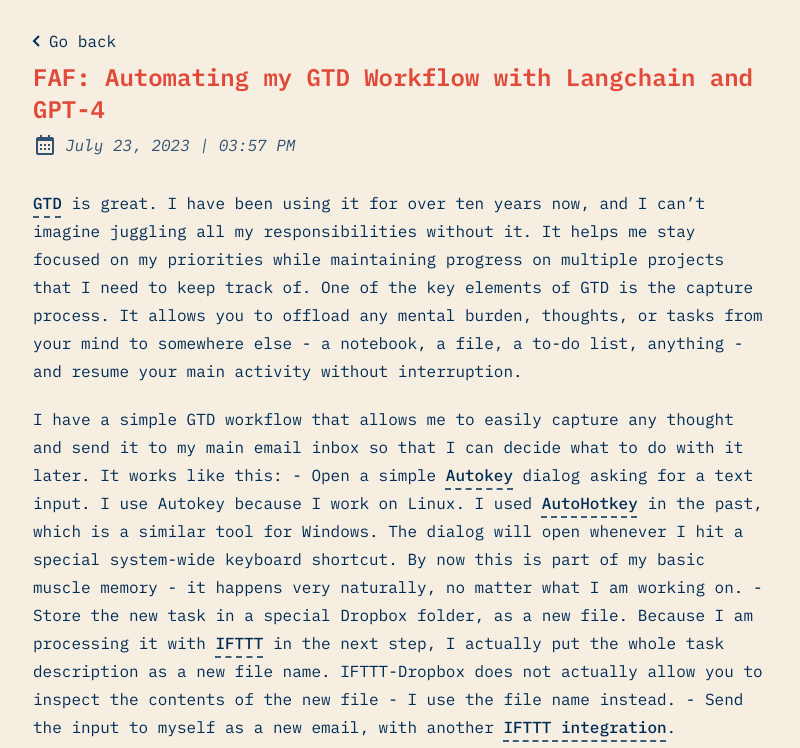
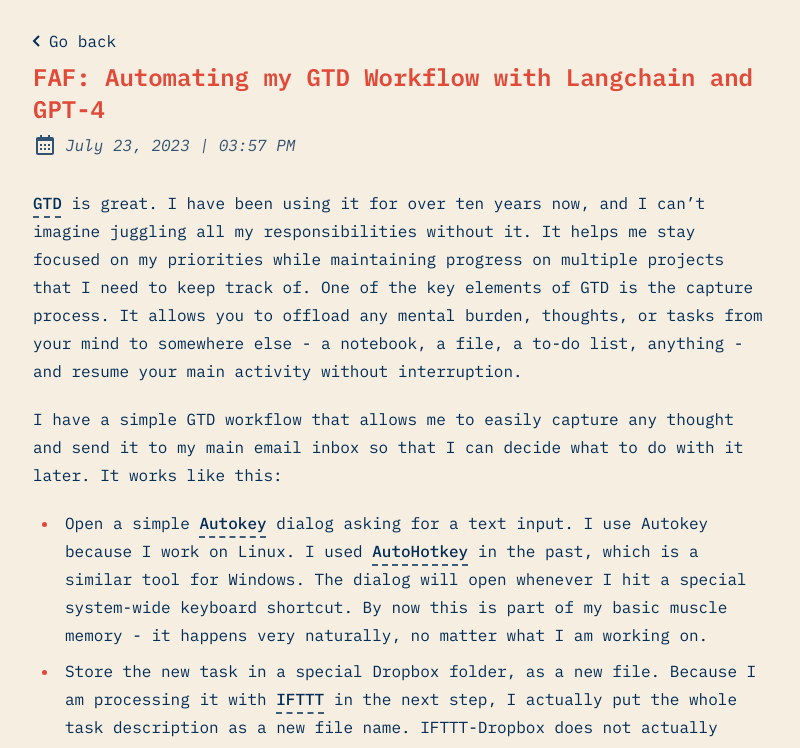
Before and after one commit to przadka/michal-blog, an Astro site: page /posts/faf in a window 1280 px wide. Shown: the part 140-888 px from the top of the page, without its empty margins (239-1039 px from the left). Built offline with nearby package versions, Linux system fonts and the light colour scheme; Astro itself is replaced by a stand-in of ours; some packages are replaced by stand-ins of ours.

Commit message:
Readibility improvements in my latest post

```diff
--- a/src/content/blog/faf.md
+++ b/src/content/blog/faf.md
@@ -10,11 +10,15 @@ description: Using Langchain to automate my GTD workflow.
 
 [GTD](https://en.wikipedia.org/wiki/Getting_Things_Done) is great. I have been using it for over ten years now, and I can't imagine juggling all my responsibilities without it. It helps me stay focused on my priorities while maintaining progress on multiple projects that I need to keep track of. One of the key elements of GTD is the capture process. It allows you to offload any mental burden, thoughts, or tasks from your mind to somewhere else - a notebook, a file, a to-do list, anything - and resume your main activity without interruption.
 
-I have a simple GTD workflow that allows me to easily capture any thought and send it to my main email inbox so that I can decide what to do with it later. It works like this: - Open a simple [Autokey](https://github.com/autokey/autokey) dialog asking for a text input. I use Autokey because I work on Linux. I used [AutoHotkey](https://www.autohotkey.com/) in the past, which is a similar tool for Windows. The dialog will open whenever I hit a special system-wide keyboard shortcut. By now this is part of my basic muscle memory - it happens very naturally, no matter what I am working on. - Store the new task in a special Dropbox folder, as a new file. Because I am processing it with [IFTTT](https://ifttt.com/) in the next step, I actually put the whole task description as a new file name. IFTTT-Dropbox does not actually allow you to inspect the contents of the new file - I use the file name instead. - Send the input to myself as a new email, with another [IFTTT integration](https://ifttt.com/connect/dropbox/email).
+I have a simple GTD workflow that allows me to easily capture any thought and send it to my main email inbox so that I can decide what to do with it later. It works like this:
+
+- Open a simple [Autokey](https://github.com/autokey/autokey) dialog asking for a text input. I use Autokey because I work on Linux. I used [AutoHotkey](https://www.autohotkey.com/) in the past, which is a similar tool for Windows. The dialog will open whenever I hit a special system-wide keyboard shortcut. By now this is part of my basic muscle memory - it happens very naturally, no matter what I am working on.
+- Store the new task in a special Dropbox folder, as a new file. Because I am processing it with [IFTTT](https://ifttt.com/) in the next step, I actually put the whole task description as a new file name. IFTTT-Dropbox does not actually allow you to inspect the contents of the new file - I use the file name instead.
+- Send the input to myself as a new email, with another [IFTTT integration](https://ifttt.com/connect/dropbox/email).
+
+This process has worked for me for years. I can send myself simple TODOs, notes, URLs or even more sophisticated follow-ups like "Send myself a reminder about the library book, in a month from now". I then need to process these new emails and decide what to do with them. Some will stay in my inbox as short-term reminders, some will be added to [Logseq](https://logseq.com/) which I use as my [second brain](https://www.buildingasecondbrain.com/), and some may be converted to long-term follow-ups using [Follow Up Then](https://www.followupthen.com/). This final step was, regrettably, a manual process. But not anymore.
 
 ![Man with priorities](/assets/man-with-gtd-threads.png)
-
-This process has worked for me for years. I can send myself simple TODOs, notes, URLs or even more sophisticated follow-ups like "Send myself a reminder about the library book, in a month from now". I then need to process these new emails and decide what to do with them. Some will stay in my inbox as short-term reminders, some will be added to [Logseq](https://logseq.com/) which I use as my [second brain](https://www.buildingasecondbrain.com/), and some may be converted to long-term follow-ups using [Follow Up Then](https://www.followupthen.com/). This final step was, regrettably, a manual process. But not anymore.
 
 Recently, I decided to take myself out of this loop and automate the manual processing. I created a simple CLI tool named **Fire and Forget** or [FAF](https://github.com/przadka/faf) that captures any text input and repackages it into structured JSON files for subsequent processing. The conversion is conducted by a custom GPT4 agent built with Langchain. The agent discerns the types of input (currently: self note, follow up, URL) based purely on the natural language input from the user. Here are a few examples:
 
```
